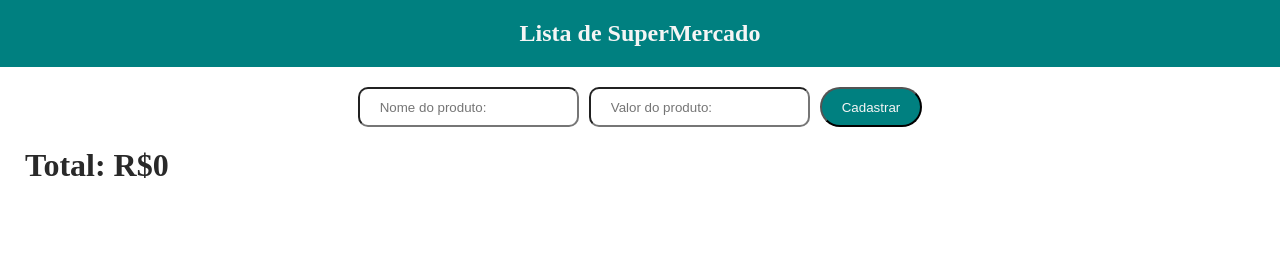
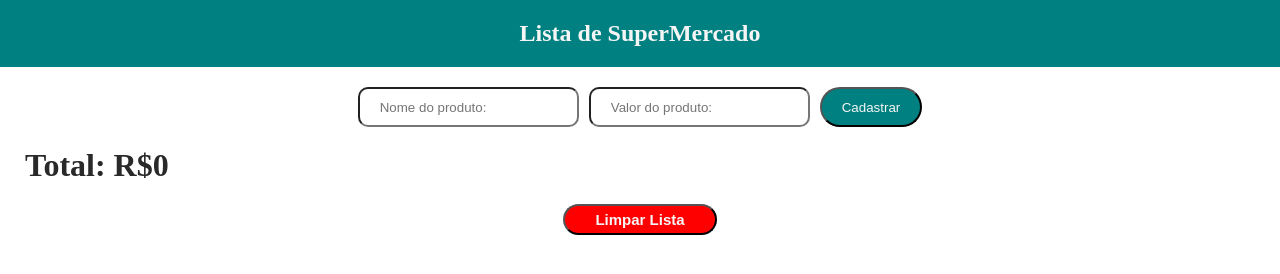
Before and after one commit to oguiflipe/lista-mercado, a plain HTML site: page index.html in a window 1280 px wide. Drawn offline with Linux system fonts and the light colour scheme.

Commit message:
Criando botão para limpar a lista e melhorando a lógica de atualização dos dados do usuário.

```diff
--- a/index.html
+++ b/index.html
@@ -67,7 +67,20 @@
                 margin: 20px 5px;
                 padding: 0 20px;
             }
-
+            .botao{
+                display: flex;
+                justify-content: center;
+            }
+            .limpar{
+                padding: 5px 30px;
+                color: whitesmoke;
+                font-size: 15px;
+                font-weight: bold;
+                background-color: red;
+                border-radius: 20px;
+                text-decoration: none;
+                margin: 0px 20px;
+            }
         </style>
     </head>
 
@@ -84,7 +97,6 @@
             <input
                 type="number"
                 name="price"
-                step="0.01"
                 placeholder="Valor do produto:"
             />
             <input
@@ -100,6 +112,10 @@
             <h1>Total: R$0</h1>
         </div>
 
+        <div class="botao">
+            <button class="limpar">Limpar Lista</button>
+        </div>
+
         <script src="supermercado.js"></script>
     </body>
 </html>
--- a/supermercado.js
+++ b/supermercado.js
@@ -35,7 +35,6 @@ document.querySelector('input[type=submit]')
     })
     //setando o numero de casas decimais no total
     soma = soma.toFixed(2);
-    alert(soma);
     //resetando os inputs para o usuário adicionar novos produtos.
     nameProduto.value = "";
     precoProduto.value = "";
@@ -45,3 +44,12 @@ document.querySelector('input[type=submit]')
     //adicionando os dados para o usuário.
     elementoSoma.innerHTML = 'R$'+soma;
 });
+
+//criando a função de limpeza do carrinho.
+document.querySelector('.limpar')
+.addEventListener('click', () => {
+    items = [];
+    document.querySelector('.lista-produtos').innerHTML= "";
+    document.querySelector('.soma-produtos h1').innerHTML= "Total: R$0";
+
+});
```
